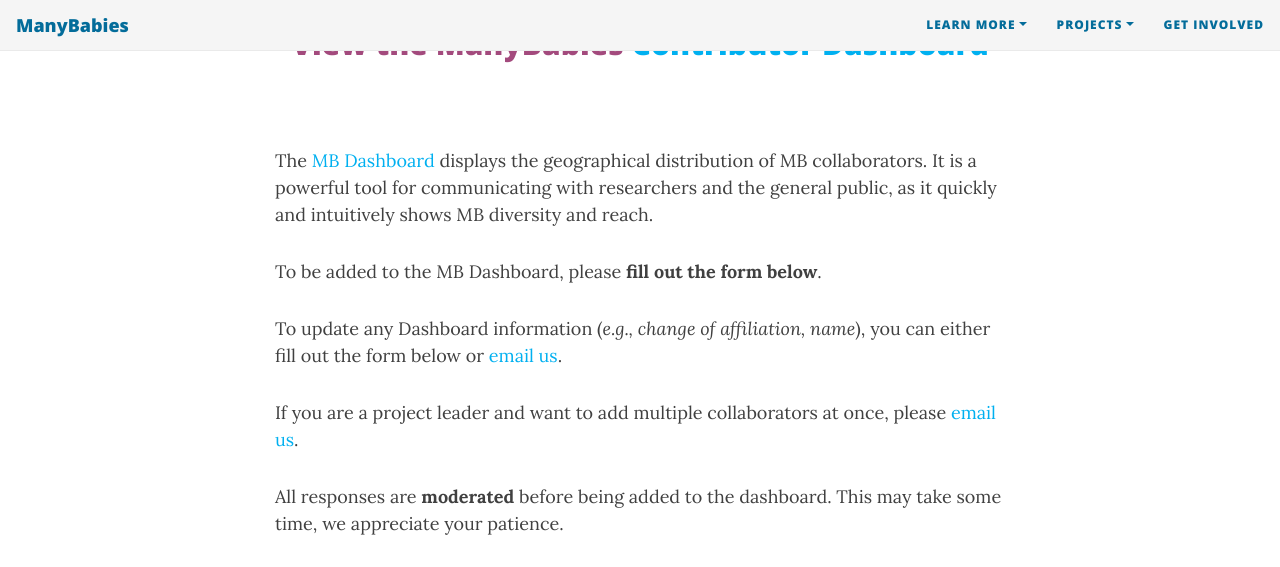
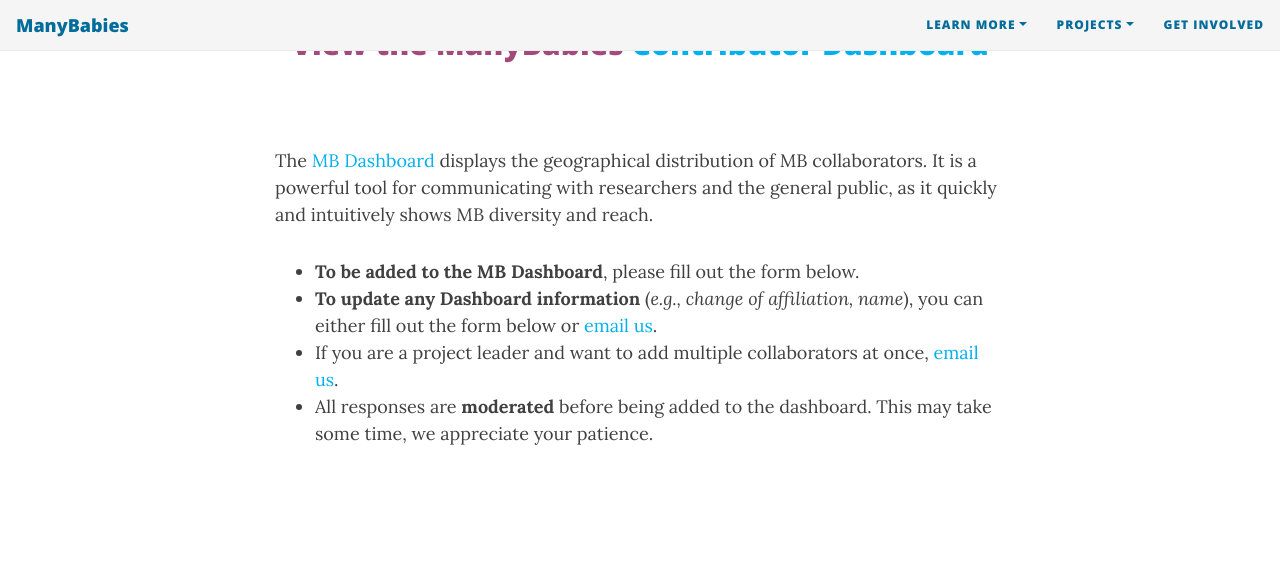
Before and after one commit to manybabies/manybabies.github.io, a Jekyll site: the page built from map.md, in a window 1280 px wide and 1400 px high, scrolled down 583 px. Shown: the top 567 px of the window. Built offline with Jekyll 4.4.1, drawn with Linux system fonts in a browser that asks for light colours; nearby versions of some CDN libraries; some web fonts are replaced; grey boxes are pictures that could not be loaded.

Commit message:
Update map.md

```diff
--- a/map.md
+++ b/map.md
@@ -12,18 +12,15 @@
 
 The [MB Dashboard](https://manybabies.shinyapps.io/shiny_mb_map/) displays the geographical distribution of MB collaborators. It is a powerful tool for communicating with researchers and the general public, as it quickly and intuitively shows MB diversity and reach.
 
-To be added to the MB Dashboard, please **fill out the form below**.
 
-To update any Dashboard information (*e.g., change of affiliation, name*), you can either fill out the form below or [email us](mailto:manybabiesconsortium@gmail.com).
+* **To be added to the MB Dashboard**, please fill out the form below.
+* **To update any Dashboard information** (*e.g., change of affiliation, name*), you can either fill out the form below or [email us](mailto:manybabiesconsortium@gmail.com).
+* If you are a project leader and want to add multiple collaborators at once, [email us](mailto:manybabiesconsortium@gmail.com).
+* All responses are **moderated** before being added to the dashboard. This may take some time, we appreciate your patience.
 
-If you are a project leader and want to add multiple collaborators at once, please [email us](mailto:manybabiesconsortium@gmail.com).
-
-All responses are **moderated** before being added to the dashboard. This may take some time, we appreciate your patience.
-
-
-<video muted autoplay="autoplay" loop="loop" width="768" height="512">
+<a href="https://manybabies.shinyapps.io/shiny_mb_map/" target="blank"><video muted autoplay="autoplay" loop="loop" width="768" height="512">
   <source src="/assets/img/dashboard_overview.mp4" type="video/mp4">
-</video>
+</video></a>
 
 ***
 <iframe src="https://docs.google.com/forms/d/e/1FAIpQLSc8_SKJ0TD0MdRTNsf_f84olEc4MAxSFkA1BtAxDjX-OdlWuw/viewform?embedded=true" width="640" height="2089" frameborder="0" marginheight="0" marginwidth="0">Loading…</iframe>
```
